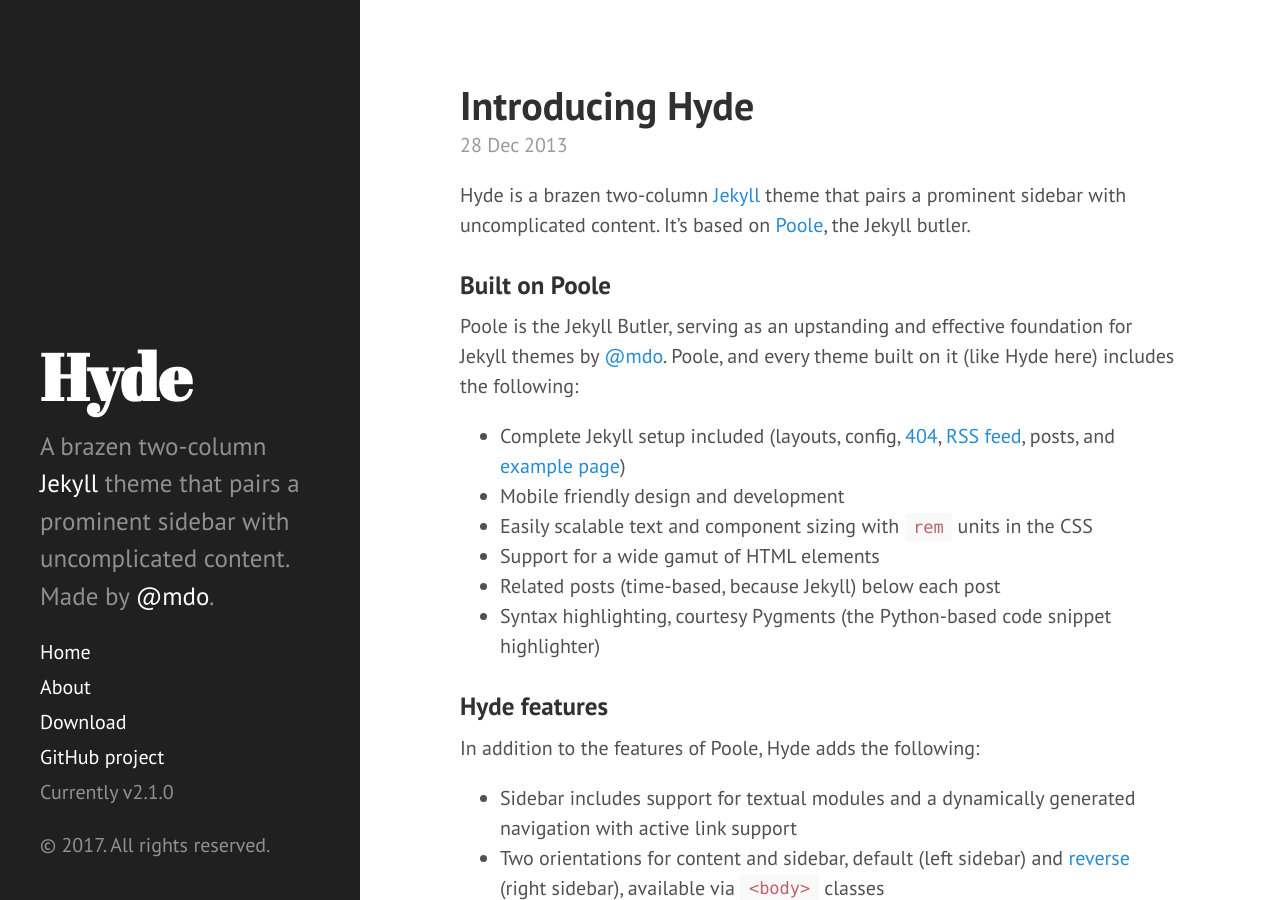
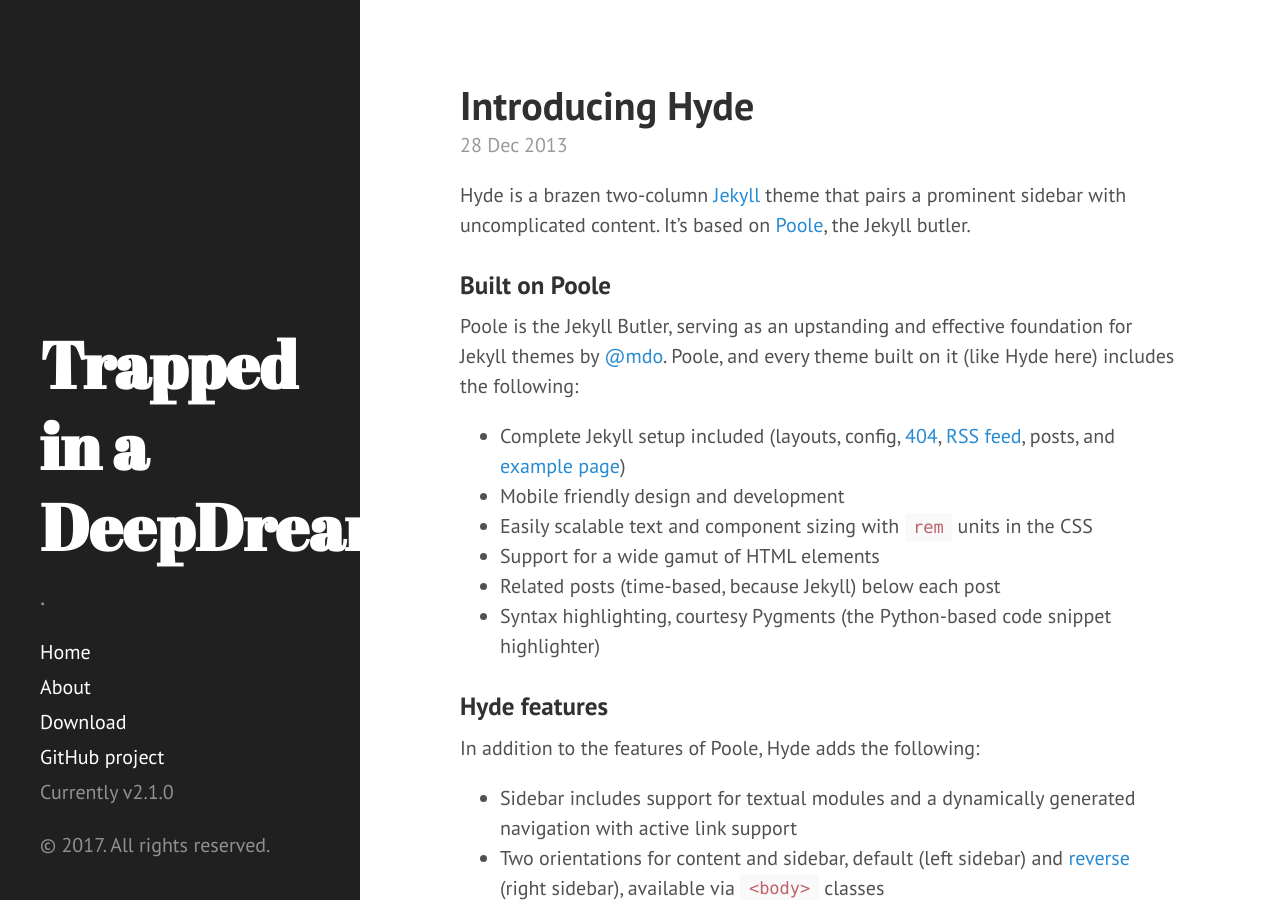
Before and after one commit to vrishank97/vrishank97.github.io, a Jekyll site: the page built from index.html, in a window 1280 px wide and 900 px high. Built offline with Jekyll 4.4.1, drawn with Linux system fonts in a browser that asks for light colours; Markdown is read by kramdown in place of the engine named in the settings; the list of posts is cut into pages by our own code.

Commit message:
Update _config.yml

```diff
--- a/_config.yml
+++ b/_config.yml
@@ -4,13 +4,12 @@ highlighter:      pygments
 
 # Permalinks
 permalink:        pretty
-relative_permalinks: true
 
 # Setup
-title:            Hyde
-tagline:          'A Jekyll theme'
-description:      'A brazen two-column <a href="http://jekyllrb.com" target="_blank">Jekyll</a> theme that pairs a prominent sidebar with uncomplicated content. Made by <a href="https://twitter.com/mdo" target="_blank">@mdo</a>.'
-url:              http://hyde.getpoole.com
+title:            Trapped in a DeepDream
+tagline:          'Vrishank Bhardwaj'
+description:      '.'
+url:              http://vrishank97.github.io
 baseurl:          /
 
 author:
```
